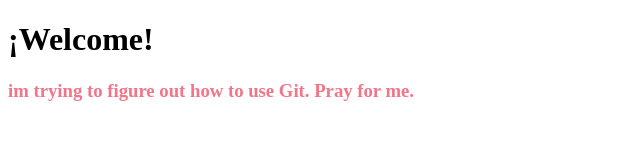
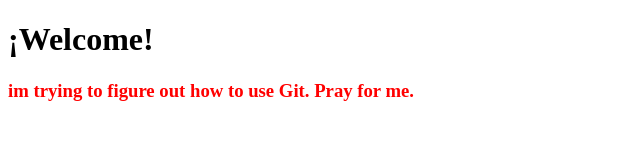
Before and after one commit to LucilaFarias26/pruebagit2, a plain HTML site: page index.html in a window 1280 px wide. Shown: the whole page, without its empty margins (0-640 px from the left). Drawn offline with Linux system fonts and the light colour scheme.

Commit message:
modificacion de color

```diff
--- a/estilos.css
+++ b/estilos.css
@@ -1,4 +1,4 @@
 h3 {
-    color: rgb(242, 117, 137);
+    color: red;
     font-weight: 200px;
 }
```
